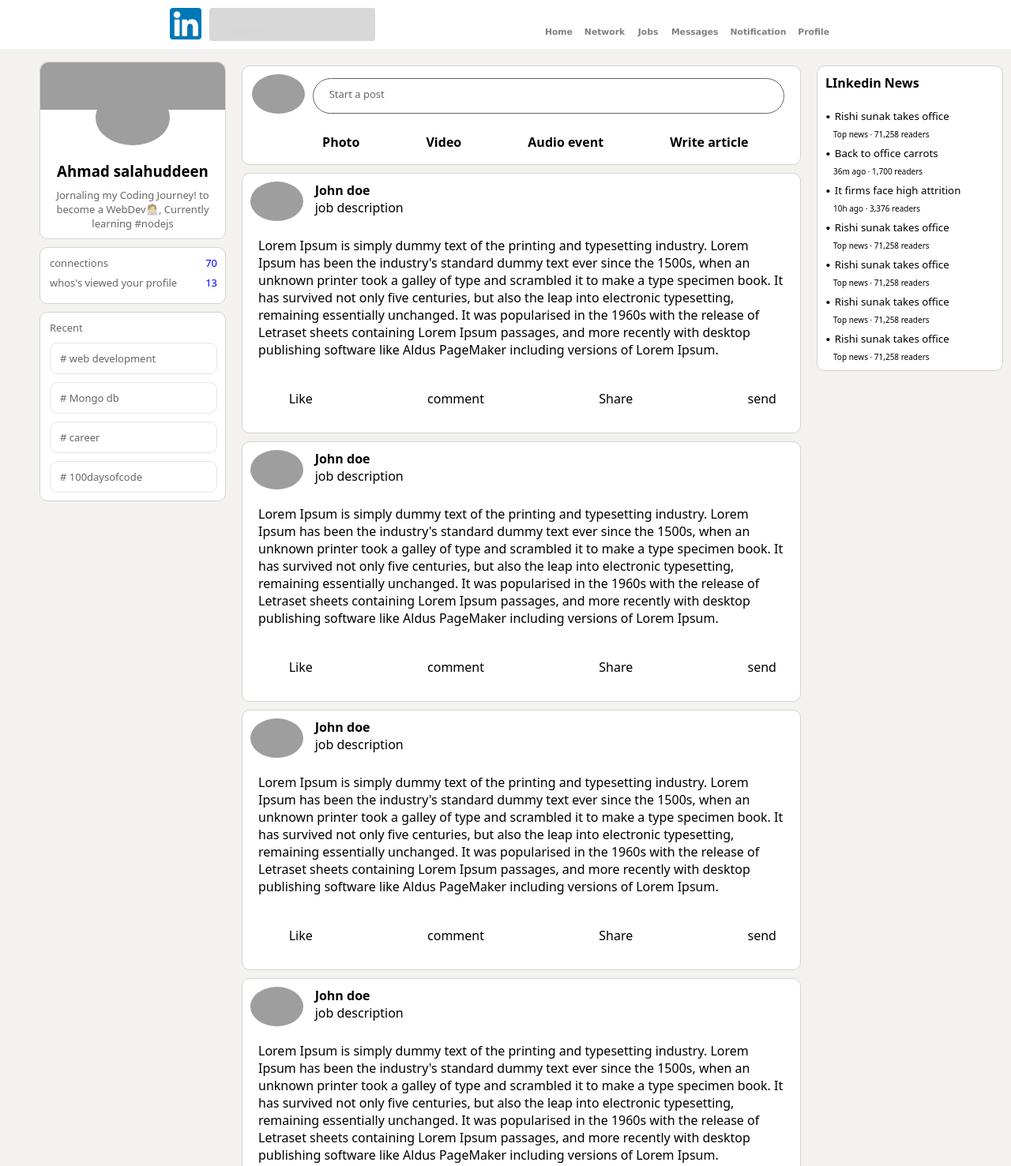
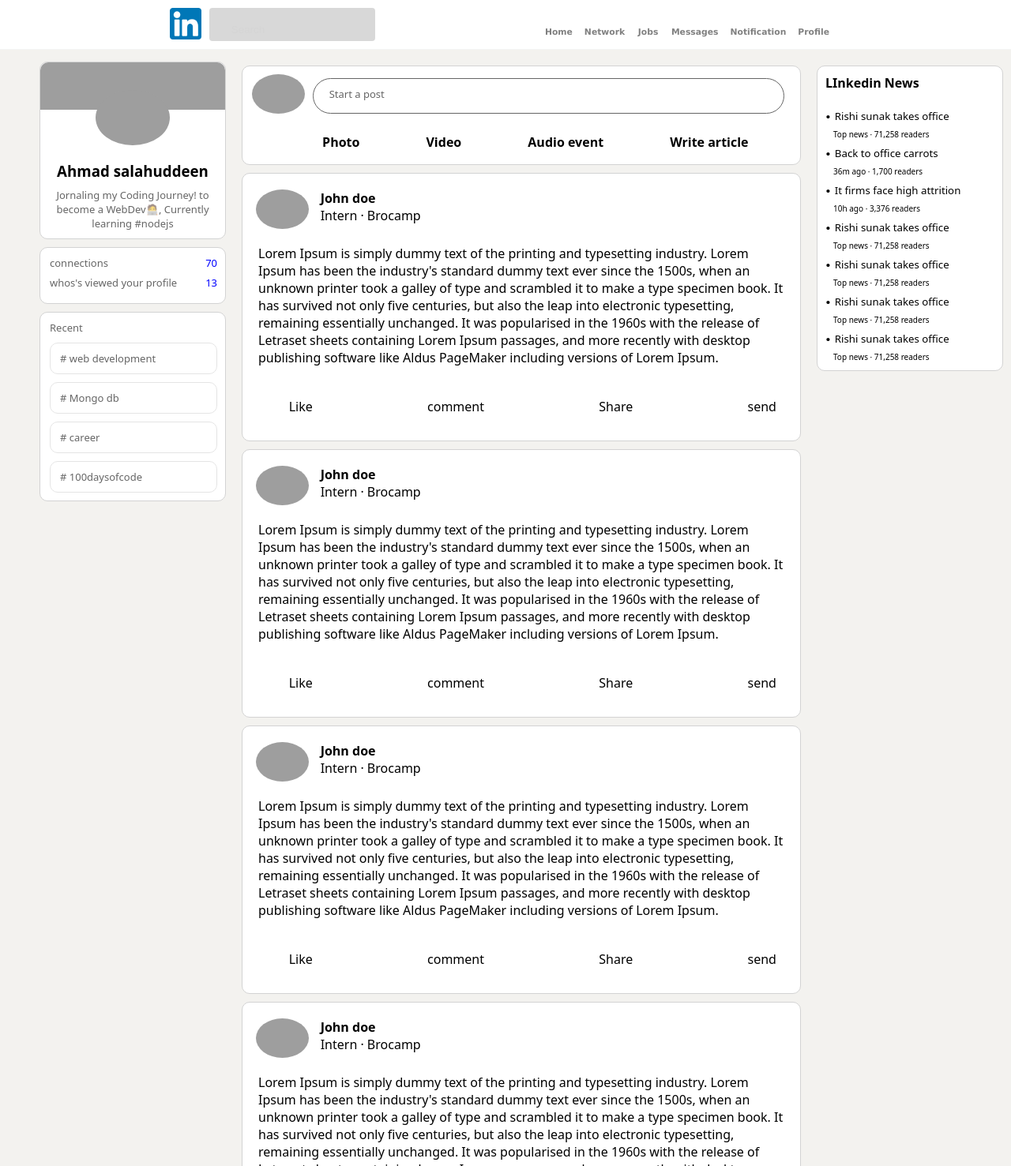
Before and after one commit to ahmadsalahuddeen/linkedinClone, a plain HTML site: page index.html in a window 1280 px wide. Shown: the top 1477 px of the page at 79% size. Drawn offline with Linux system fonts and the light colour scheme; grey boxes are pictures that could not be loaded.

Commit message:
final final git intialized

```diff
--- a/index.html
+++ b/index.html
@@ -137,7 +137,7 @@
 
                     <h4>John doe</h4>
 
-                <p>job description</p>
+                <p style="font-weight: 200;">Intern &centerdot; Brocamp</p>
                 </div>
 
             </div>
@@ -172,7 +172,7 @@
 
                     <h4>John doe</h4>
 
-                <p>job description</p>
+                <p style="font-weight: 200;">Intern &centerdot; Brocamp</p>
                 </div>
 
             </div>
@@ -207,7 +207,7 @@
 
                     <h4>John doe</h4>
 
-                <p>job description</p>
+                <p style="font-weight: 200;">Intern &centerdot; Brocamp</p>
                 </div>
 
             </div>
@@ -242,7 +242,7 @@
 
                     <h4>John doe</h4>
 
-                <p>job description</p>
+                <p style="font-weight: 200;">Intern &centerdot; Brocamp</p>
                 </div>
 
             </div>
@@ -277,7 +277,7 @@
 
                     <h4>John doe</h4>
 
-                <p>job description</p>
+                <p style="font-weight: 200;">Intern &centerdot; Brocamp</p>
                 </div>
 
             </div>
--- a/styles.css
+++ b/styles.css
@@ -252,10 +252,15 @@ body{
 
     display: flex;
 }
+.post-top{
+    padding-top: 10px;
+    padding-left: 7px;
+}
 .option-icon{
     margin-right: 10px;
 }
 .post-main{
+
     background-color: white;
     border-radius: 10px;
     padding: 10px;
```
